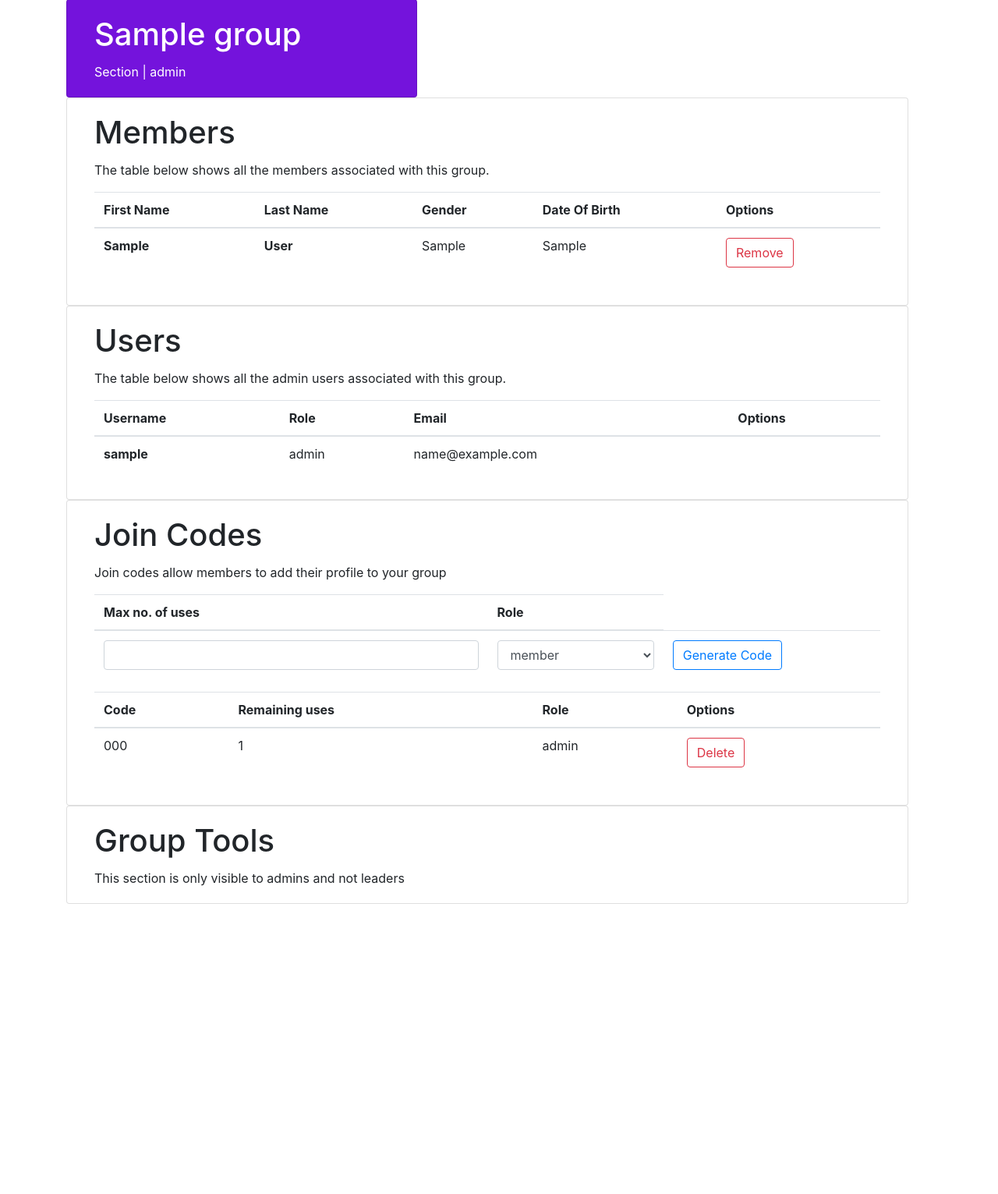
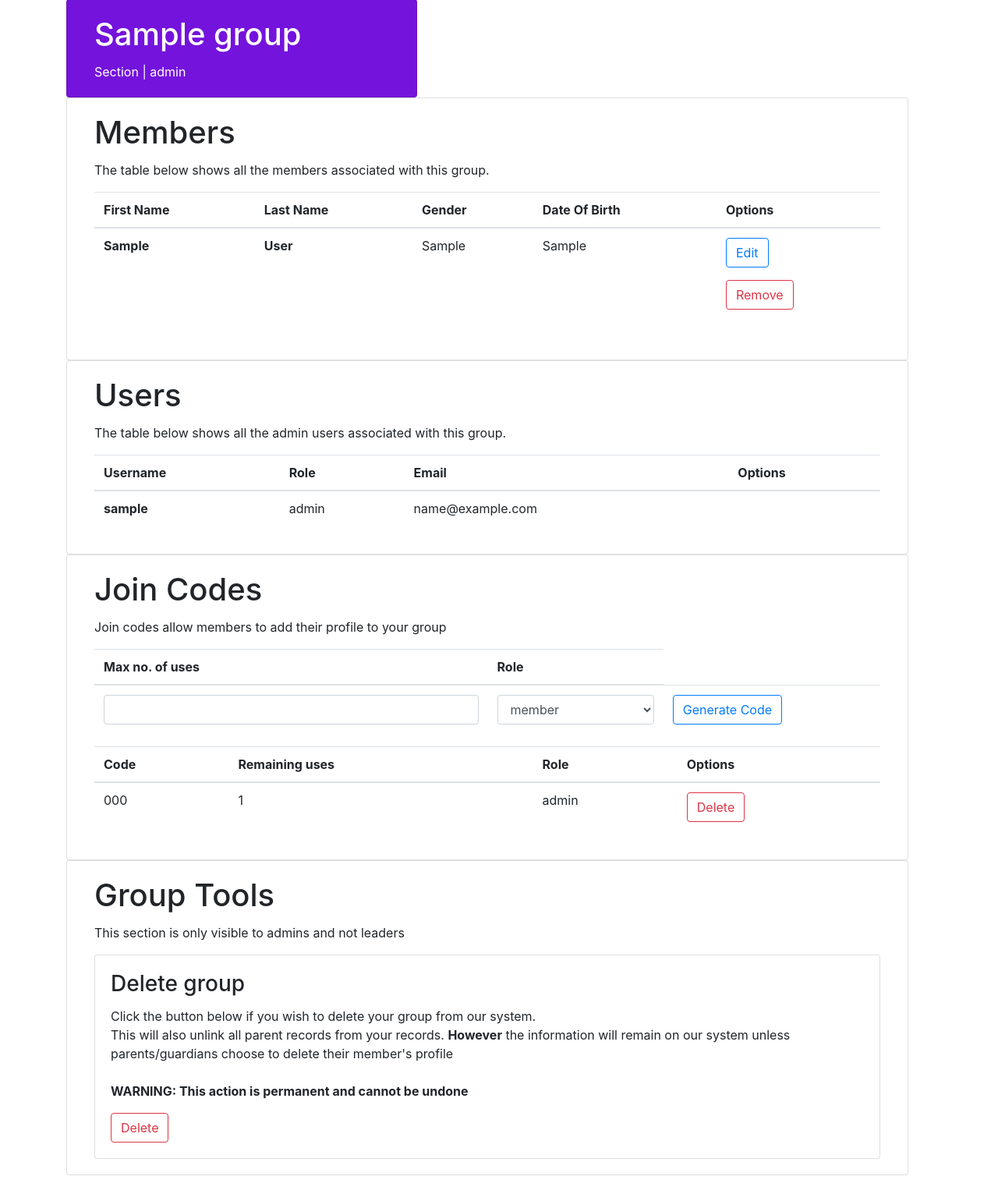
Before and after one commit to levelUpJosh/groupmanager, a Django app: page /app/group/1/admin/ in a window 1280 px wide. Shown: the part 136-1667 px from the top of the page at 78% size. Before the commit the page ends 1295 px from the top, so only its background shows below. Run offline with Django 3.2, Linux system fonts and the light colour scheme; a user stored in the database is signed in; tables that the repository leaves empty hold one stand-in row (values such as "Sample post"); some libraries are stand-ins or nearby versions.

Commit message:
Added many things
Member profiles can be accessed by group admins

Added some comments

Created a new CheckMemberGroupLink function to check whether a group and memeber are linked

```diff
--- a/groupsapp/templates/groupsapp/components/joingroup.html
+++ b/groupsapp/templates/groupsapp/components/joingroup.html
@@ -1,7 +1,7 @@
 {% extends 'base.html'%}
 {% block content %}
 {%if error%}
-<ul class="messages alert alert-danger">
+<ul style="list-style-type:none;" class="messages alert alert-danger">
       <li class="success">{{error}}</li>
 
     </ul>
--- a/groupsapp/templates/groupsapp/objects/group/admin.html
+++ b/groupsapp/templates/groupsapp/objects/group/admin.html
@@ -33,10 +33,17 @@
                 <th scope="row">{{member.last_name}}</th>
                 <td>{{member.gender}}</td>
                 <td>{{member.dob}}</td>
+                <td>
+                <form action="{% url 'editgroupmember' group.id member.id%}" method="post">
+                    {% csrf_token %}
+                    <button action="submit" onclick="reload()" class="btn btn-outline-primary">Edit</button>
+                </form>
                 <form action="{% url 'removegroupmember' group.id 'remove_member' member.id%}" method="post">
                     {% csrf_token %}
-                    <td><button action="submit" onclick="reload()" class="btn btn-outline-danger">Remove</button></td>
+                    <button action="submit" onclick="reload()" class="btn btn-outline-danger">Remove</button>
                 </form>
+
+                </td>
                 </tr>
                 {%endfor%}
                 </tbody>
@@ -70,9 +77,16 @@
                 <td>{{user.0.email}}</td>
 
                 {% if role == 'admin' and user.1 == 'leader'%}
-                <form action="{% url 'removegroupuser' group.id 'remove_user' user.0.id%}" method="post">
+                <form action="{% url 'removegroupmember' group.id 'remove_user' user.0.id %}" method="post">
                     {% csrf_token %}
                     <td><button action="submit" onclick="reload()" class="btn btn-outline-danger">Remove</button></td>
+                </form>
+                {% endif %}
+
+                {% if user.0.id == pageuser.id and role == 'leader' %}
+                <form action="{% url 'formtask' group.id 'leave_group'%}" method="post">
+                    {% csrf_token %}
+                    <td><button action="submit" onclick="reload()" class="btn btn-outline-danger">Leave Group</button></td>
                 </form>
                 {% endif %}
                 </tr>
@@ -80,7 +94,7 @@
                 </tbody>
             </table>
             {% else %}
-            <p> You have no members to display. <br>Create and share join codes to your members to add them to your group.<p>
+            <p> You have no users to display. <br>Create and share join codes to your members to add them to your group.<p>
             {% endif %}
         </div>
     </div>
@@ -116,6 +130,7 @@
                 </thead>
                 <tbody>
                 {% for code in joincodes %}
+                    {% if role == "leader" and code.role == 'member' or role == 'admin'%}
                     <tr>
                         <td>{{code}}</td>
                         <td>{{code.maxno}}</td>
@@ -125,6 +140,7 @@
                         <td><button action="submit" class="btn btn-outline-danger">Delete</button></td>
                         </form>
                     </tr>
+                    {% endif %}
                 {% endfor %}
                 </tbody>
             </table>
@@ -138,6 +154,38 @@
         <div class="card-body">
             <h1 class="card-title">Group Tools</h1>
             <p class="card-text">This section is only visible to admins and not leaders</p>
+            <div class="card">
+                <div class="card-body">
+                    <h3 class="card-title">Delete group</h3>
+                    <p>Click the button below if you wish to delete your group from our system.<br>
+                    This will also unlink all parent records from your records. <b>However</b> the information will remain on our system unless parents/guardians choose to delete their member's profile
+                    <br><br><b>WARNING: This action is permanent and cannot be undone</b></p>
+                    <button type="button" class="btn btn-outline-danger" data-toggle="modal" data-target="#deletionModal">Delete</button>
+                </div>
+            </div>
+        </div>
+    </div>
+</div>
+<!-- Group Deletion warning -->
+<div class="modal fade" id="deletionModal" tabindex="-1" role="dialog" aria-labelledby="deletionModalLabel" aria-hidden="true">
+    <div class="modal-dialog" role="document">
+        <div class="modal-content">
+            <div class="modal-header">
+                <h5 class="modal-title" id="deletionModalLabel">Delete Group: {{group}}</h5>
+                <button type="button" class="close" data-dismiss="modal" aria-label="Close">
+                <span aria-hidden="true">&times;</span>
+                </button>
+            </div>
+            <div class="modal-body">
+                Are you sure you want to delete your group? This action cannot be undone.
+            </div>
+            <div class="modal-footer">
+                <button type="button" class="btn btn-outline-success" data-dismiss="modal">Cancel</button>
+                <form action="{% url 'formtask' group.id 'delete_group' %} " method="post">
+                {%csrf_token%}
+                <button type="submit" class="btn btn-danger" action=>Delete</button>
+                </form>
+            </div>
         </div>
     </div>
 </div>
--- a/groupsapp/urls.py
+++ b/groupsapp/urls.py
@@ -14,10 +14,10 @@ urlpatterns = [
     path('<str:objectType>/<int:object_id>/delete/', views.delete_view, name='deleteobject'),
     path('group/<int:group_id>/', views.groupprofile, name="group"),
     path('group/<int:group_id>/admin/', views.groupadmin, name="groupadmin"),
-    path('group/<int:group_id>/admin/<str:task>/<int:member_id>/', views.groupadmintask, name="removegroupmember"),
-    path('group/<int:group_id>/admin/<str:task>/<int:user_id>/', views.groupadmintask, name="removegroupuser"),
+    path('group/<int:group_id>/admin/<str:task>/<int:object_id>/', views.groupadmintask, name="removegroupmember"),
     path('group/<int:group_id>/admin/<str:task>/<str:code>/', views.groupadmintask, name="deletecode"),
     path('group/<int:group_id>/admin/<str:task>/', views.groupadmintask, name="formtask"),
+    path('group/<int:group_id>/admin/member/<int:member_id>', views.memberprofile, name="editgroupmember"),
 
 
 ]
--- a/groupsapp/views.py
+++ b/groupsapp/views.py
@@ -12,25 +12,30 @@ from django.contrib.auth.models import User
 from django.contrib import messages
 
 import groupsapp.emails as emails
-def get_context_data(self, **kwargs):
+""" def get_context_data(self, **kwargs):
     context = super().get_context_data(**kwargs)
     return context
-
+ """
 def login(request):
+    #Custom login page provided via a form from forms.py
     if request.method == 'POST':
+        #Load form
         form = appforms.UserLoginForm(request.POST)
+        #Check if the form returned is valid
         if form.is_valid():
-            #form.save()
+            #Extract the relevant information from the form
             username = form.cleaned_data['username']
             password = form.cleaned_data['password']
+            #Use the information to attempt to verify the account exists and is a valid password
             user = authenticate(username=username,password=password)
-            print(user,username,password)
+            #If the authenticate line doesn't work it will return None, so check that user is not None
             if user is not None:
                 messages.success(request,'Account Logged in')
-            #request.login(user)
+                #Use django's login function (defined with a different name due to conflict with this functions name) to initiate the user session
                 loginfunc(request,user)
-                print("PPPP")
+
             else:
+                #Return a helpful error message if the username or password is wrong
                 messages.error(request,'Username or password is incorrect')
             return redirect('index')
     else:
@@ -60,9 +65,12 @@ def index(request):
         return redirect('login')
 
 
-def memberprofile(request,member_id):
+def memberprofile(request,member_id,group_id=None):
     if request.user.is_authenticated:
-        if func.CheckUserMemberLink(request.user,member_id):
+        #The lines below define whether the current request has access due to user rights or indirectly by accessing via a group.
+        owned_by_user = func.CheckUserMemberLink(request.user,member_id)
+        owned_by_group = func.CheckMemberGroupLink(group_id,member_id)
+        if owned_by_user or owned_by_group:
             member = appmodels.Member.objects.get(id=member_id)
             if request.method == "POST":
                 form = appforms.MemberCreationForm(request.POST, instance=member)
@@ -71,6 +79,9 @@ def memberprofile(request,member_id):
             form = appforms.MemberCreationForm(instance=member)
             context = {
                 'member': member,
+                'owned_by_user': owned_by_user,
+                'owned_by_group': owned_by_group,
+                'group_id': group_id, # This exists to allow us to prevent admins of one group removing a member from another
                 'groups': func.GetAllMemberGroups(member)[1],
                 'form': form
             }
@@ -79,6 +90,7 @@ def memberprofile(request,member_id):
             return HttpResponse("No exist")
     else:
         return redirect('login')
+
 def delete_view(request,object_id,objectType):
     if request.user.is_authenticated and request.method == "POST":
         print("ok",flush=True)
@@ -113,6 +125,7 @@ def groupadmin(request,group_id):
                 context = {
                     'group': group,
                     'users': users,
+                    'pageuser': request.user,
                     'members': members,
                     'joincodes': joincodes,
                     'codeform': appforms.NewJoinCodeForm(choices=choices),
@@ -123,30 +136,67 @@ def groupadmin(request,group_id):
 
 
 def groupadmintask(request,group_id,admin=False,*args,**kwargs):
+    # This view acts as an interface for the group admin pages to carry out functions involving adjusting the live database
     group = appmodels.Group.objects.get(id=group_id)
+    #get the Group object
     usergroups = func.GetAllUserGroups(group)
+    #obtain the queryset of all User objects that have access to this group
+    print(kwargs)
     for i in range(len(usergroups)):
         #Checks if a user has admin control over this page
         if request.user in usergroups[i]:
             admin = True
+            if usergroups[i][1] == 'admin':
+                role = 'admin'
+            else:
+                role ='leader'
     if request.user.is_authenticated and admin == True and request.method=="POST":
         task = kwargs.get('task')
         if task == "remove_member":
-            member_id = kwargs.get('member_id')
+            #Obtain the specific MemberGroupLink for the member_id and group_id and delete the database record.
+            member_id = kwargs.get('object_id')
             appmodels.MemberGroupLink.objects.get(member_id=member_id,group_id=group.id).delete()
+            messages.success(request,'Member removed')
+
         elif task == "delete_code":
+            #For security reasons, the program considers both the group id and the code, not just the code.
+            #This should minimise the ability to delete joincode objects not belonging to a user/group.
             code = kwargs.get('code')
-            print(code)
-            #For security reasons, the get command considers both the group id and the code, not just the code.
-            #This should minimise the ability to delete objects not belonging to a user
             appmodels.JoinCode.objects.get(code=code,group=group.id).delete()
+            messages.success(request,'Code deleted')
+
         elif task == "generate_code":
-            print("gen")
-            form = appforms.NewJoinCodeForm(request.POST)
+            #This code should mirror the relevant code in the groupadmin view
+            if role == 'admin':
+                choices = [('member','member'),('leader','leader')]
+            else:
+                choices = [('member','member')]
+            #Receive the data from the admin page as a form which includes maxno and role as well as the group_id.
+            form = appforms.NewJoinCodeForm(request.POST,choices=choices)
+
+
             if form.is_valid():
-                func.GenerateJoinCode(group,role=form.cleaned_data['role'],maxno=form.cleaned_data['maxno'])
+                code =func.GenerateJoinCode(group,role=form.cleaned_data['role'],maxno=form.cleaned_data['maxno'])
+                messages.success(request,'Join code generated: '+code.code)
+        elif task == "leave_group":
+            appmodels.UserGroupLink.objects.get(group_id=group.id,user_id=request.user.id).delete()
+            messages.success(request,"Successfully left "+group.name+". To rejoin, another join code must be issued.")
+            return redirect('index')
+        if role == 'admin':
+            if task == "remove_user":
+                user_id = kwargs.get('object_id')
+                print(user_id,group_id)
+                appmodels.UserGroupLink.objects.get(group_id=group.id,user_id=user_id).delete()
+                messages.success(request,'User removed')
+
+            elif task == "delete_group":
+                group.delete()
+                messages.success(request,"Group deleted")
+                return redirect('index')
         return redirect("groupadmin",group_id)
     return HttpResponse(status=204)
+    # We only return a HttpResponse containing the status 204 (No content)
+    # This tells the browser not to render a new page or change the URL which means that users appear to not leave the admin page
 
 def register(request):
 
--- a/templates/base.html
+++ b/templates/base.html
@@ -51,7 +51,7 @@
               <a class="nav-link dropdown-toggle" href="#" id="navbarDropdown" role="button" data-toggle="dropdown">Group Tools</a>
               <div class="dropdown-menu">
                 <a class="dropdown-item" href="{% url 'joingroup'%}">Join Group</a>
-                <a class="dropdown-item" href="{% url 'joingroup'%}">Create Group</a>
+                <a class="dropdown-item" href="{% url 'addgroup'%}">Create Group</a>
               </div>
             </ul>
           </ul>
@@ -65,10 +65,11 @@
       </nav>
     {% if messages %}
     {% for message in messages %}
-    <ul class="messages alert {% if message.level == DEFAULT_MESSAGE_LEVELS.SUCCESS %}alert-primary{% endif %} {% if message.level == DEFAULT_MESSAGE_LEVELS.ERROR %}alert-danger{% endif %} ">
+    <ul style="list-style-type:none;" class="messages alert {% if message.level == DEFAULT_MESSAGE_LEVELS.SUCCESS %}alert-primary{% endif %} {% if message.level == DEFAULT_MESSAGE_LEVELS.ERROR %}alert-danger{% endif %} ">
       <li class="{{ message.tags }}">{{ message }}</li>
+      </ul>
     {% endfor %}
-    </ul>
+
     {% endif %}
     {% endblock %}
     {% block content %}
```
Also changed, not shown: groupsapp/functions.py (+11 -4 lines), groupsapp/templates/groupsapp/objects/member/profile.html (+20 -3 lines).
